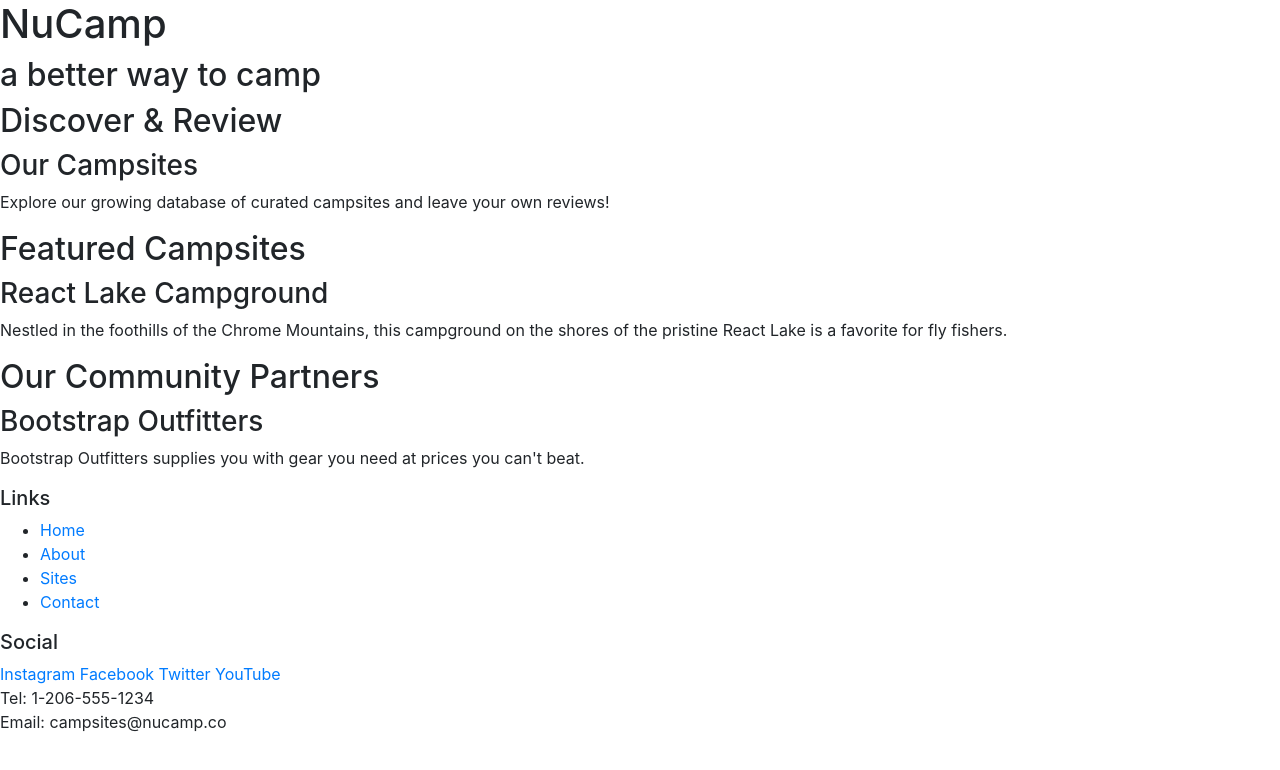
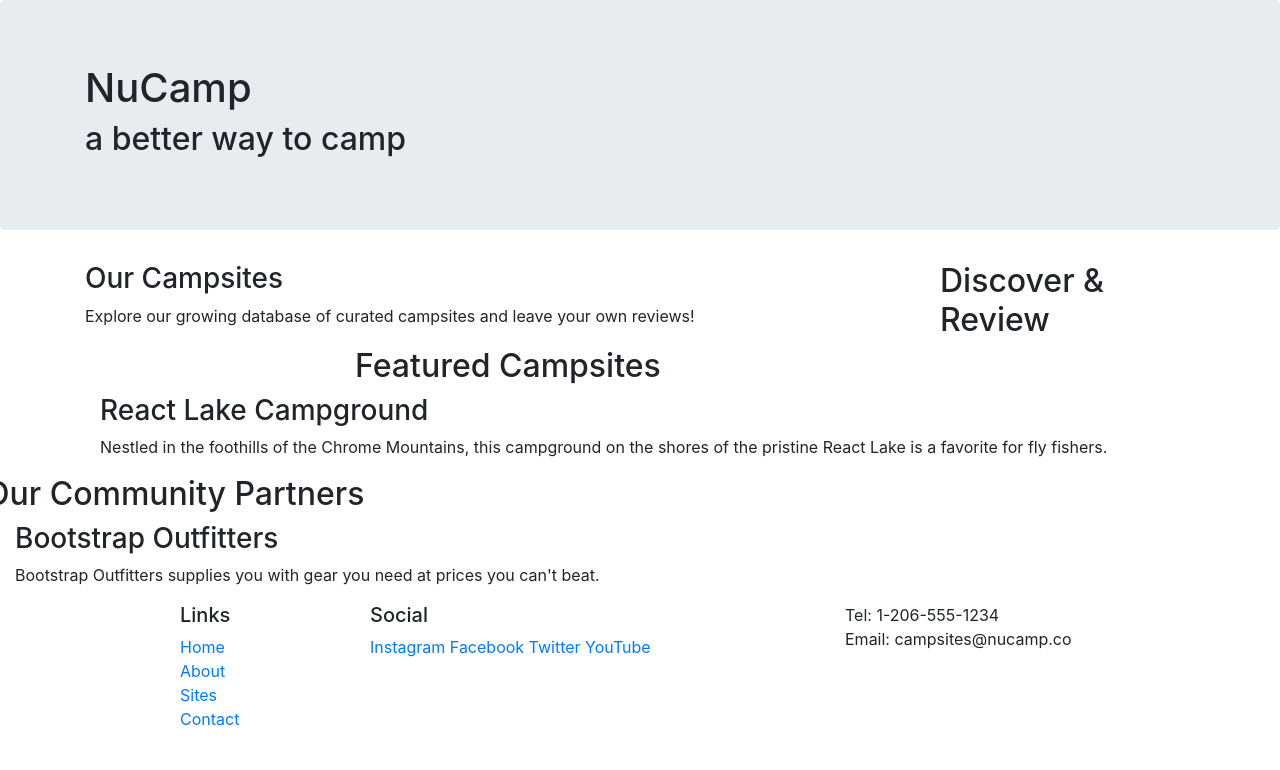
Before and after one commit to DamienVeyr/camp-project, a website: page index.html in a window 1280 px wide. Drawn offline with nearby package versions, Linux system fonts and the light colour scheme.

Commit message:
Bootstrap Grid

```diff
--- a/index.html
+++ b/index.html
@@ -14,51 +14,72 @@
 
 <body>
 
-    <header>
-        <div>
+    <header class="jumbotron">
+        <div class="container">
+            <div class="row">
+                <div class="col">
                     <h1>NuCamp</h1>
                     <h2>a better way to camp</h2>
                 </div>
+            </div>
+        </div>
     </header>
 
-    <div>
+    <div class="container">
+        <div class="row">
+            <div class="col-sm-4 order-sm-last col-md-3">
                 <h2>Discover & Review</h2>
+            </div>
+            <div class="col">
                 <h3>Our Campsites</h3>
                 <p>Explore our growing database of curated campsites and leave your own reviews!</p>
             </div>
+        </div>
 
-    <div>
+        <div class="row">
+            <div class="col-sm-4 col-md-3"></div>
                 <h2>Featured Campsites</h2>
+            </div>
+            <div class="col">
                 <h3>React Lake Campground</h3>
                 <p>Nestled in the foothills of the Chrome Mountains, this campground on the shores of the pristine React Lake is a favorite for fly fishers.</p>
             </div>
+        </div>
 
-    <div>
+        <div class="row">
+            <div class="col-sm-4 order-sm-last col-md-3"></div>
                 <h2>Our Community Partners</h2>
+            </div>
+            <div class="col">
                 <h3>Bootstrap Outfitters</h3>
                 <p>Bootstrap Outfitters supplies you with gear you need at prices you can't beat.</p>
             </div>
-
+        </div>
+    </div>
     <footer>
-        <div>
+        <div class="container">
+            <div class="row">
+                <div class="col-4 col-sm-2 offset-1">
                     <h5>Links</h5>
-            <ul>
+                    <ul class="list-unstyled">
                         <li><a href="#">Home</a></li>
                         <li><a href="#">About</a></li>
                         <li><a href="#">Sites</a></li>
                         <li><a href="#">Contact</a></li>
                     </ul>
                 </div>
-        <div>
+                <div class="col-6 col-sm-5">
                     <h5>Social</h5>
                     <a href="http://instagram.com/">Instagram</a>
                     <a href="http://facebook.com/">Facebook</a>
                     <a href="http://twitter.com/">Twitter</a>
                     <a href="http://youtube.com/">YouTube</a>
                 </div>
-        <div>
+                <div class="col-sm-4">
                     Tel: 1-206-555-1234<br />
                     Email: campsites@nucamp.co
+                </div>
+            </div>
         </div>
     </footer>
 
```
Lines whose indentation alone changed are shown as unchanged.
